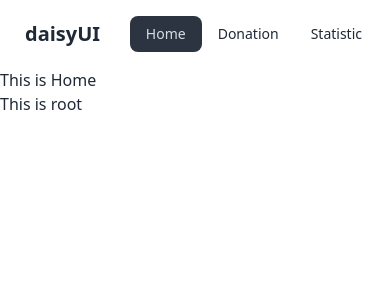
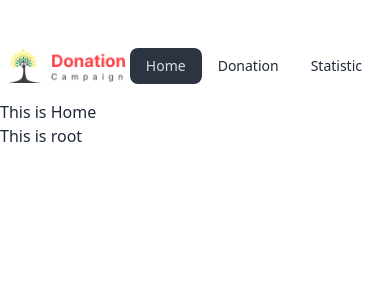
Before and after one commit to rintia/donation-campaign, a React (Vite) app: page / in a window 390 px wide. Shown: the top 300 px of the page. Built offline with nearby package versions, Linux system fonts and the light colour scheme.

Commit message:
nav bar logo added and made responsive

```diff
--- a/src/Components/Navbar/Navbar.jsx
+++ b/src/Components/Navbar/Navbar.jsx
@@ -2,9 +2,9 @@ import { NavLink } from "react-router-dom";
 
 const Navbar = () => {
     return (
-        <div className="navbar bg-base-100">
+        <div className="navbar bg-base-100 mt-8">
         <div className="flex-1">
-          <a className="btn btn-ghost normal-case text-xl">daisyUI</a>
+          <img className="lg:w-2/12 md:w-3/12" src="../../../public/Logo.png" alt="" />
         </div>
         <div className="flex-none">
           <ul className="menu menu-horizontal px-1">
--- a/src/Components/Root/Root.jsx
+++ b/src/Components/Root/Root.jsx
@@ -3,7 +3,7 @@ import Navbar from "../Navbar/Navbar";
 
 const Root = () => {
     return (
-        <div>
+        <div className=" max-w-screen-xl mx-auto">
             <Navbar></Navbar>
             <Outlet></Outlet>
             <h1>This is root</h1>
```
Also changed, not shown: public/Logo.png (added).
